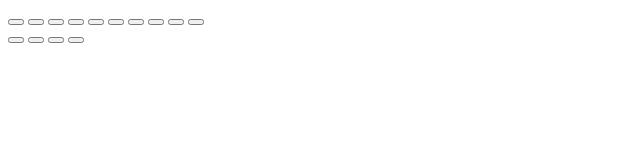
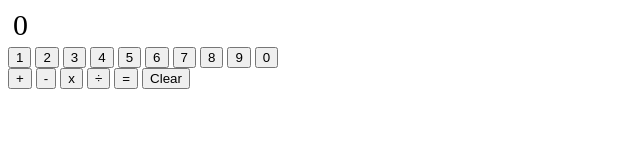
Before and after one commit to abumm/Calculator, a plain HTML site: page index.html in a window 1280 px wide. Shown: the whole page, without its empty margins (0-640 px from the left). Drawn offline with Linux system fonts and the light colour scheme.

Commit message:
added btn functionality

```diff
--- a/index.html
+++ b/index.html
@@ -14,28 +14,28 @@
 
         <div class = "calculator">
 
-            <div class = "display">
-
-            </div>
+            <div class = "display">0</div>
 
             <div class= "numbers">
-                <button id= "one"></button>
-                <button id= "two"></button>
-                <button id= "three"></button>
-                <button id= "four"></button>
-                <button id= "five"></button>
-                <button id= "six"></button>
-                <button id= "seven"></button>
-                <button id= "eight"></button>
-                <button id= "nine"></button>
-                <button id= "zero"></button>
+                <button id= "one">1</button>
+                <button id= "two">2</button>
+                <button id= "three">3</button>
+                <button id= "four">4</button>
+                <button id= "five">5</button>
+                <button id= "six">6</button>
+                <button id= "seven">7</button>
+                <button id= "eight">8</button>
+                <button id= "nine">9</button>
+                <button id= "zero">0</button>
             </div>
 
             <div class= "operations">
-                <button id="addition"></button>
-                <button id="subtraction"></button>
-                <button id="multiplication"></button>
-                <button id="division"></button>
+                <button id="addition">+</button>
+                <button id="subtraction">-</button>
+                <button id="multiplication">x</button>
+                <button id="division">&#247;</button>
+                <button id="equal">=</button>
+                <button id="division">Clear</button>
             </div>
 
         </div>
--- a/script.js
+++ b/script.js
@@ -1,3 +1,5 @@
+//global variables
+let btnValue = 0 ;
 
 function add(a,b){
     let sum = a + b;
@@ -42,3 +44,16 @@ function operate(operation,a,b){
             break;
     }
 }
+
+//test btn Fucntions
+const oneBtn = document.getElementById("one");
+const display = document.getElementsByClassName("display");
+
+oneBtn.onclick = function(){
+    btnValue = 1;
+    display.innerHTML = btnValue;
+    display.innerText = "222222222222222222";
+    display.textContent = "33333";
+    console.log(display);
+    console.log(btnValue);
+}
--- a/styles.css
+++ b/styles.css
@@ -0,0 +1,4 @@
+.display{
+    font-size: 30px;
+    margin: 5px;
+}
```
